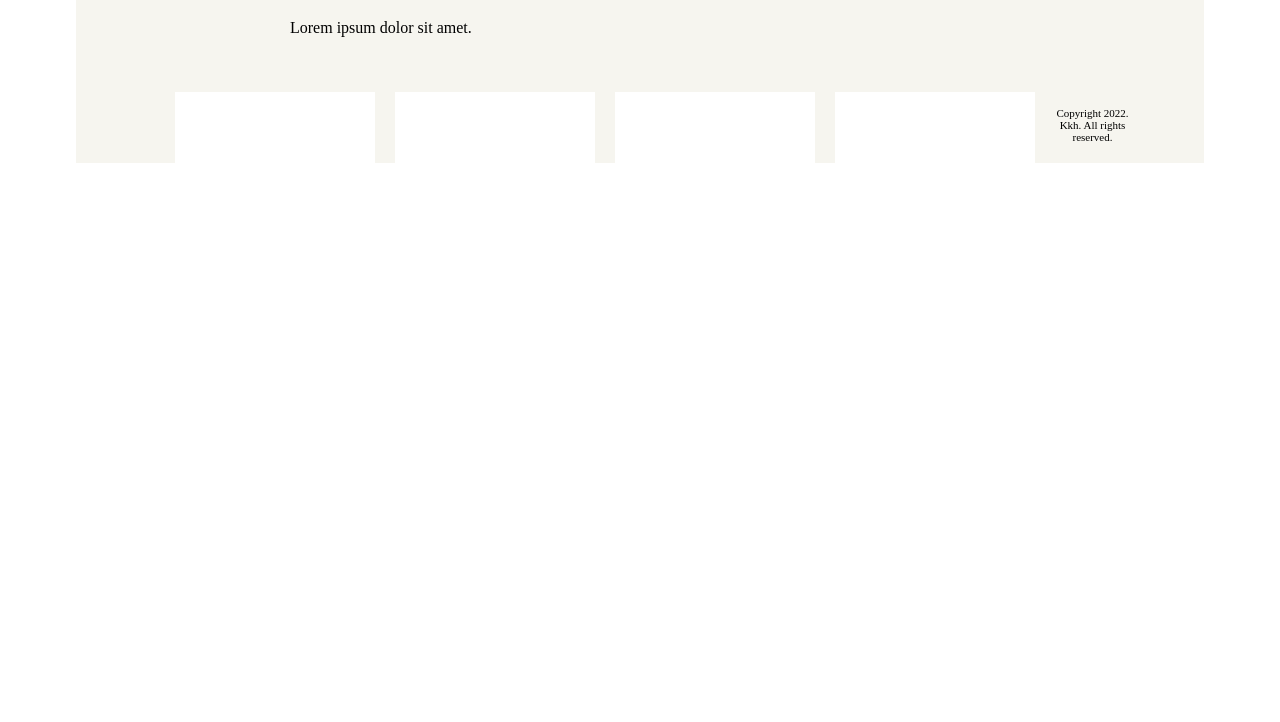
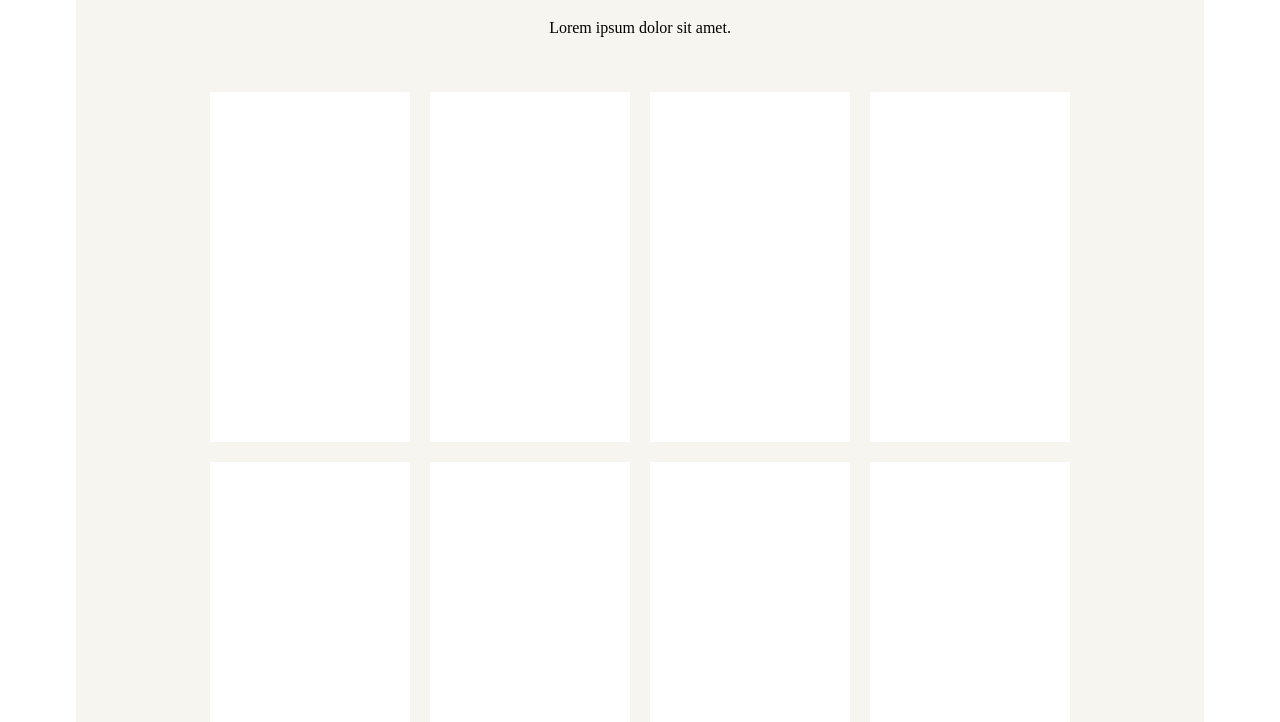
Before and after one commit to jsce9303/Greenbucks2, a plain HTML site: page index.html in a window 1280 px wide. Shown: the part 78-800 px from the top of the page. Drawn offline with Linux system fonts and the light colour scheme.

Commit message:
플렉스 적용

```diff
--- a/index.html
+++ b/index.html
@@ -21,12 +21,17 @@
         margin: 20px auto;
       }
       header > h1 { margin-bottom: 20px;}
-      header > p { text-align: justify;}
+      header > p { text-align: center;}
 
       section {
         width: 100%;
         box-sizing: border-box;
         margin: 0 auto; padding: 25px;
+
+        display: flex;
+        flex-flow: row wrap;
+        justify-content: center;
+        align-items: center;
       }
         .card {
           width: 200px; height: 350px;
```
